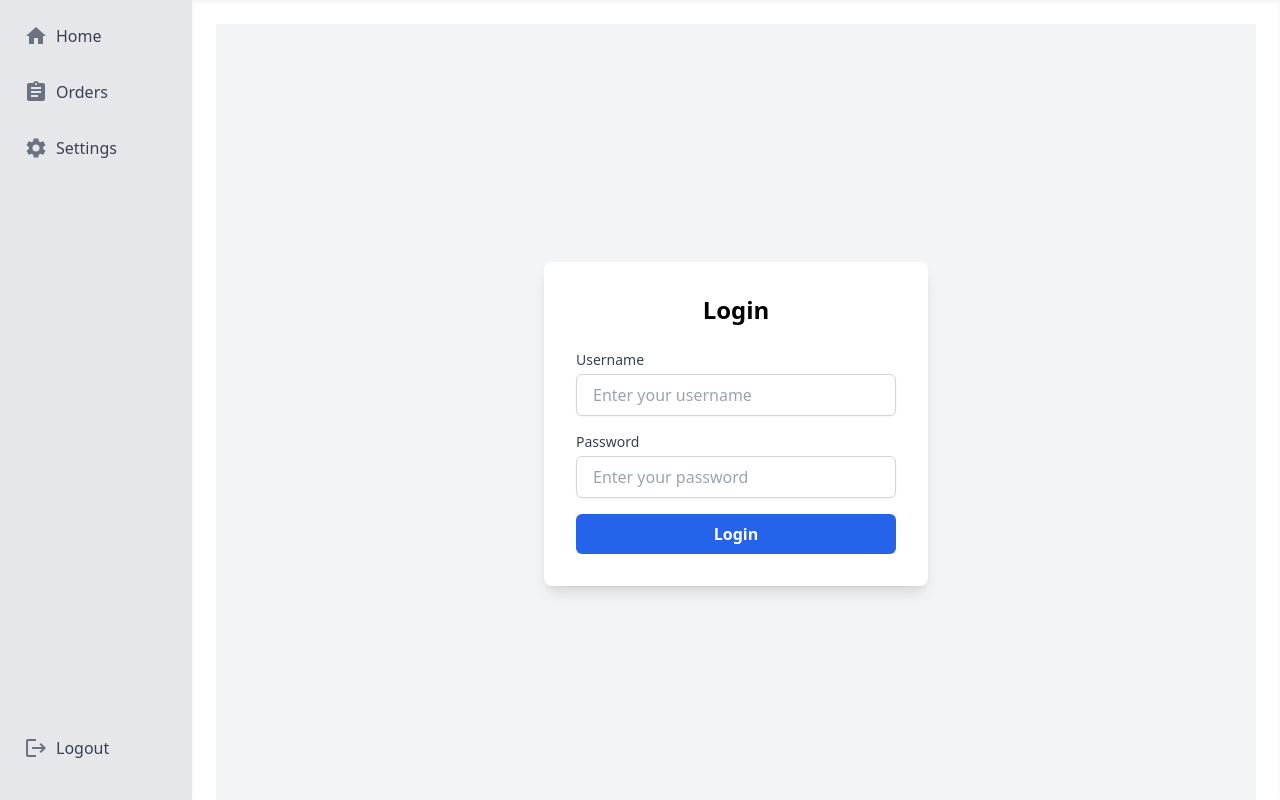
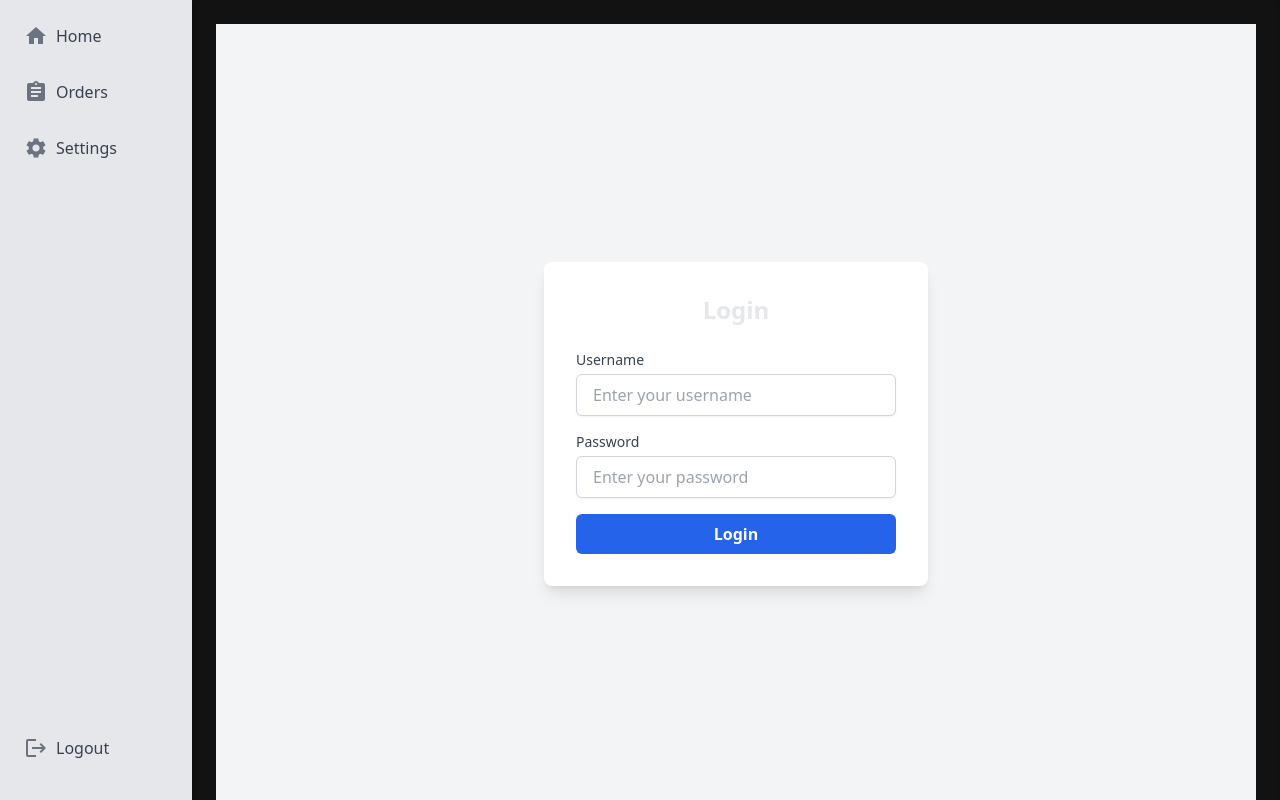
Before and after one commit to jeongjj29/restaurant-pos, a React (Create React App) app in the folder client/: page /login in a window 1280 px wide. Built offline with nearby package versions, Linux system fonts and the light colour scheme; no server answers.

Commit message:
style: change background/text color and adjust width of navbar

```diff
--- a/client/src/components/App.js
+++ b/client/src/components/App.js
@@ -26,12 +26,12 @@ function App() {
   }, [dispatch]);
 
   return (
-    <div className="h-screen w-screen flex flex-row bg-gray-100">
-      {/* NavBar with fixed width and full height */}
-      <NavBar className="w-64 h-full bg-gray-800 shadow-lg" />
+    <div className="flex h-screen flex-row bg-background text-text-primary">
+      <div className="w-48 flex-none">
+        <NavBar />
+      </div>
 
-      {/* Outlet to take the remaining space */}
-      <div className="flex-1 h-full p-6 bg-white shadow-inner overflow-y-auto">
+      <div className="flex-1 h-full p-6 shadow-inner overflow-y-auto">
         <Outlet />
       </div>
     </div>
```
